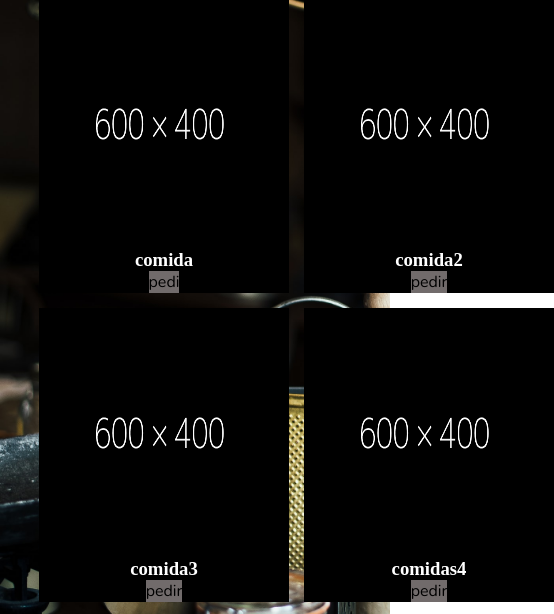
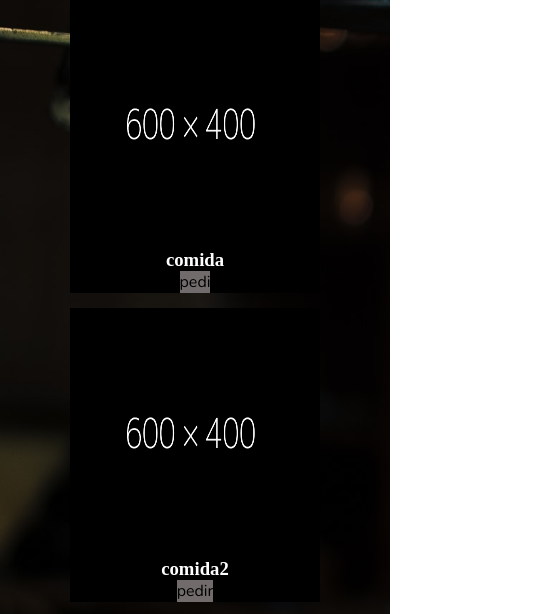
Before and after one commit to dominguezmartin/Desafiogithub-bosstrap, a plain HTML site: page pages/news.html in a window 390 px wide. Shown: the part 481-1095 px from the top of the page, 554 px wide, since content can reach past the window. Drawn offline with nearby package versions, Linux system fonts and the light colour scheme.

Commit message:
animaciones

```diff
--- a/css/style.css
+++ b/css/style.css
@@ -329,7 +329,12 @@ iframe {
         box-shadow: 0px 2px rgba(0, 0, 0, 0.193);
     }
 
+    .productos {
 
+        grid-template-columns:none;
+        justify-content: center;
+
+    }
 
 
 
```
